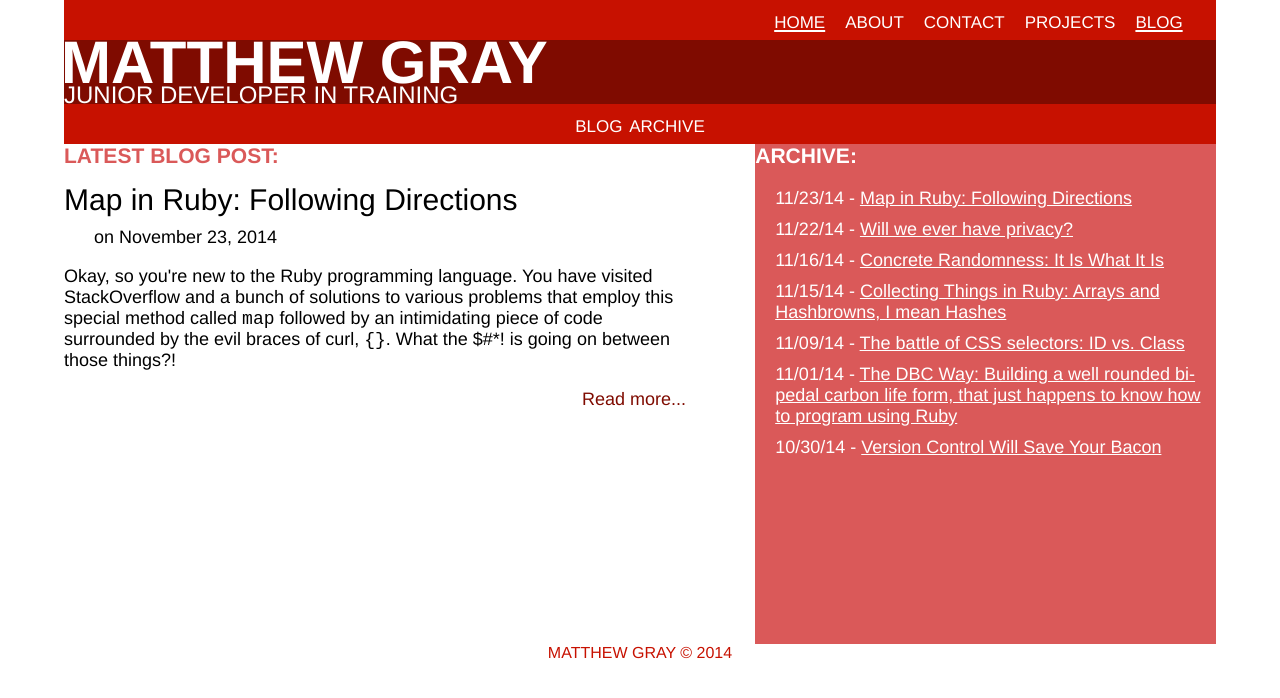
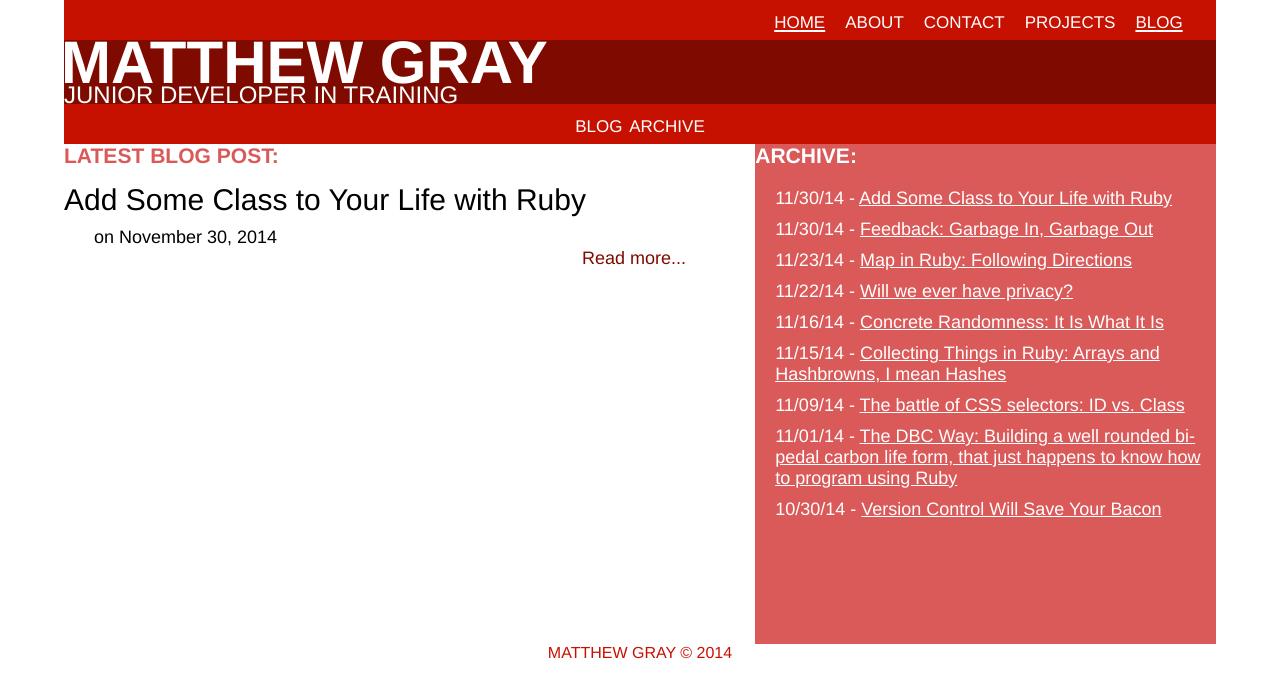
Before and after one commit to mtthwgry/mtthwgry.github.io, a plain HTML site: page blog/index.html in a window 1280 px wide. Drawn offline with Linux system fonts and the light colour scheme.

Commit message:
add links for week5 posts

```diff
--- a/blog/index.html
+++ b/blog/index.html
@@ -22,18 +22,17 @@
     <div id="latest-blog">
       <h3>LATEST BLOG POST:</h3>
       <div id="post">
-        <span id="title">Map in Ruby: Following Directions</span>
-        <span id="date">on November 23, 2014</span>
-        <p>
-          Okay, so you're new to the Ruby programming language. You have visited StackOverflow and a bunch of solutions to various problems that employ this special method called <code class="inline">map</code> followed by an intimidating piece of code surrounded by the evil braces of curl, <code class="inline">{}</code>. What the $#*! is going on between those things?!
-        </p>
-        <span id="read-more"><a href="t4-enumerable-methods.html">Read more...</a></span>
+        <span id="title">Add Some Class to Your Life with Ruby</span>
+        <span id="date">on November 30, 2014</span>
+        <span id="read-more"><a href="t5-ruby-classes.html">Read more...</a></span>
       </div>
     </div>
     <div id="archive">
       <h3>ARCHIVE:</h3>
       <ul>
         <!-- <li>Date - <a href="">Post title</a></li> -->
+        <li>11/30/14 - <a href="t5-ruby-classes.html">Add Some Class to Your Life with Ruby</a></li>
+        <li>11/30/14 - <a href="c5-feedback.html">Feedback: Garbage In, Garbage Out</a></li>
         <li>11/23/14 - <a href="t4-enumerable-methods.html">Map in Ruby: Following Directions</a></li>
         <li>11/22/14 - <a href="c4-tech-issues.html">Will we ever have privacy?</a></li>
         <li>11/16/14 - <a href="c3-thinking-style.html">Concrete Randomness: It Is What It Is</a></li>
```
